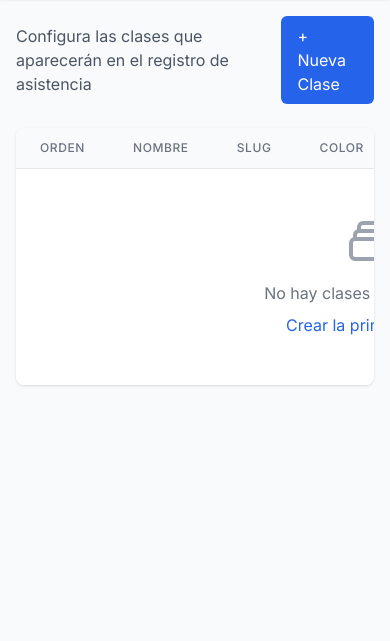
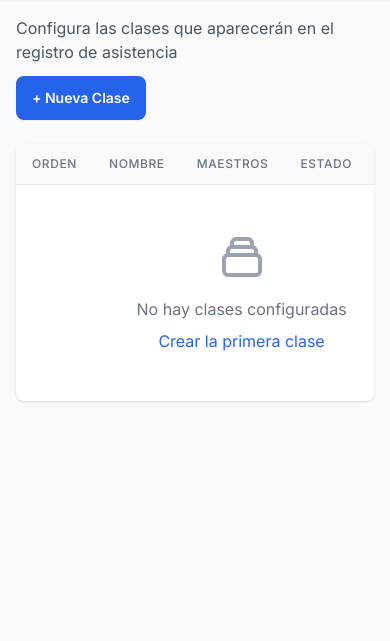
Before and after one commit to 1KATZUNO/IBBLA, a Laravel app: page /admin/clases in a window 390 px wide. Shown: the part 49-690 px from the top of the page. Run offline with Laravel 12, Linux system fonts and the light colour scheme; a user stored in the database is signed in; data comes from the database, SQL or seed files in the repository; data that the repository does not hold is empty; style sheets or scripts are compiled from the project's sources.

Commit message:
Cultos, clases, usuarios y servidores: botones comunes de 44 px y tablas que caben en tablet
Revision de usabilidad tablet a PC en las pantallas de administracion:
- Editar/Ver/Eliminar de cada fila eran enlaces de texto de 14 px; pasan a botones
  de 44 px con el mismo color en toda la app (azul editar, verde ver, rojo
  eliminar). Crear/Guardar usan el boton primario y Cancelar/Volver el secundario.
- En 768 y 1024 px las tablas de cultos (Hora, Asistencia), clases (slug y codigo
  de color) y usuarios (fecha de registro) empujaban Acciones fuera de la tarjeta;
  esas columnas se muestran desde 1280 px (en clases queda un punto de color junto
  al nombre) y el padding de celdas baja a 16 px. El reporte de servidores cabe con
  el mismo ajuste y su boton PDF tiene area tactil.
- Los modales de eliminar median 384 px fijos: ahora son fluidos con margen en
  pantallas angostas y la X de cerrar tiene 44 px.
- Eliminar clase/usuario/culto pasaba el nombre entre comillas simples al onclick
  (se rompia con apostrofes): ahora va con @js.
- Las casillas de clases (tiene maestros, activa) tienen la etiqueta de 44 px.

```diff
--- a/resources/views/admin/clases/index.blade.php
+++ b/resources/views/admin/clases/index.blade.php
@@ -5,62 +5,65 @@
 
 @section('content')
 <div class="max-w-6xl mx-auto">
-    <div class="mb-6 flex justify-between items-center">
+    <div class="mb-6 flex flex-wrap justify-between items-center gap-3">
         <p class="text-gray-600">Configura las clases que aparecerán en el registro de asistencia</p>
-        <a href="{{ route('admin.clases.create') }}" class="px-4 py-2 bg-blue-600 text-white rounded-md hover:bg-blue-700">
+        <a href="{{ route('admin.clases.create') }}" class="btn-primary">
             + Nueva Clase
         </a>
     </div>
 
     <div class="bg-white rounded-lg shadow overflow-hidden">
-        <div class="overflow-x-auto">
+        <div class="table-scroll">
         <table class="min-w-full divide-y divide-gray-200">
             <thead class="bg-gray-50">
                 <tr>
-                    <th class="px-6 py-3 text-left text-xs font-medium text-gray-500 uppercase tracking-wider">Orden</th>
-                    <th class="px-6 py-3 text-left text-xs font-medium text-gray-500 uppercase tracking-wider">Nombre</th>
-                    <th class="px-6 py-3 text-left text-xs font-medium text-gray-500 uppercase tracking-wider">Slug</th>
-                    <th class="px-6 py-3 text-left text-xs font-medium text-gray-500 uppercase tracking-wider">Color</th>
-                    <th class="px-6 py-3 text-left text-xs font-medium text-gray-500 uppercase tracking-wider">Maestros</th>
-                    <th class="px-6 py-3 text-left text-xs font-medium text-gray-500 uppercase tracking-wider">Estado</th>
-                    <th class="px-6 py-3 text-right text-xs font-medium text-gray-500 uppercase tracking-wider">Acciones</th>
+                    <th class="px-4 py-3 text-left text-xs font-medium text-gray-500 uppercase tracking-wider">Orden</th>
+                    <th class="px-4 py-3 text-left text-xs font-medium text-gray-500 uppercase tracking-wider">Nombre</th>
+                    <th class="px-4 py-3 text-left text-xs font-medium text-gray-500 uppercase tracking-wider hidden xl:table-cell">Slug</th>
+                    <th class="px-4 py-3 text-left text-xs font-medium text-gray-500 uppercase tracking-wider hidden xl:table-cell">Color</th>
+                    <th class="px-4 py-3 text-left text-xs font-medium text-gray-500 uppercase tracking-wider">Maestros</th>
+                    <th class="px-4 py-3 text-left text-xs font-medium text-gray-500 uppercase tracking-wider">Estado</th>
+                    <th class="px-4 py-3 text-right text-xs font-medium text-gray-500 uppercase tracking-wider">Acciones</th>
                 </tr>
             </thead>
             <tbody class="bg-white divide-y divide-gray-200">
                 @forelse($clases as $clase)
                 <tr>
-                    <td class="px-6 py-4 whitespace-nowrap text-sm font-medium text-gray-900">
+                    <td class="px-4 py-3 whitespace-nowrap text-sm font-medium text-gray-900">
                         {{ $clase->orden }}
                     </td>
-                    <td class="px-6 py-4 whitespace-nowrap text-sm text-gray-900">
-                        {{ $clase->nombre }}
+                    <td class="px-4 py-3 whitespace-nowrap text-sm text-gray-900">
+                        <span class="inline-flex items-center gap-2">
+                            <span class="w-3 h-3 rounded-full flex-shrink-0 xl:hidden" style="background-color: {{ $clase->color }}" aria-hidden="true"></span>
+                            {{ $clase->nombre }}
+                        </span>
                     </td>
-                    <td class="px-6 py-4 whitespace-nowrap text-sm text-gray-500 font-mono">
+                    <td class="px-4 py-3 whitespace-nowrap text-sm text-gray-500 font-mono hidden xl:table-cell">
                         {{ $clase->slug }}
                     </td>
-                    <td class="px-6 py-4 whitespace-nowrap text-sm">
+                    <td class="px-4 py-3 whitespace-nowrap text-sm hidden xl:table-cell">
                         <div class="flex items-center gap-2">
                             <div class="w-8 h-8 rounded" style="background-color: {{ $clase->color }}"></div>
                             <span class="text-gray-600">{{ $clase->color }}</span>
                         </div>
                     </td>
-                    <td class="px-6 py-4 whitespace-nowrap text-sm">
+                    <td class="px-4 py-3 whitespace-nowrap text-sm">
                         @if($clase->tiene_maestros)
                             <span class="px-2 py-1 text-xs font-semibold rounded-full bg-green-100 text-green-800">Sí</span>
                         @else
                             <span class="px-2 py-1 text-xs font-semibold rounded-full bg-gray-100 text-gray-800">No</span>
                         @endif
                     </td>
-                    <td class="px-6 py-4 whitespace-nowrap text-sm">
+                    <td class="px-4 py-3 whitespace-nowrap text-sm">
                         @if($clase->activa)
                             <span class="px-2 py-1 text-xs font-semibold rounded-full bg-green-100 text-green-800">Activa</span>
                         @else
                             <span class="px-2 py-1 text-xs font-semibold rounded-full bg-red-100 text-red-800">Inactiva</span>
                         @endif
                     </td>
-                    <td class="px-6 py-4 whitespace-nowrap text-right text-sm font-medium">
-                        <a href="{{ route('admin.clases.edit', $clase) }}" class="text-blue-600 hover:text-blue-900 mr-3">Editar</a>
-                        <button type="button" onclick="mostrarModalEliminar({{ $clase->id }}, '{{ $clase->nombre }}')" class="text-red-600 hover:text-red-900">
+                    <td class="px-4 py-2 whitespace-nowrap text-right text-sm font-medium">
+                        <a href="{{ route('admin.clases.edit', $clase) }}" class="btn-row text-blue-700 hover:bg-blue-50">Editar</a>
+                        <button type="button" onclick="mostrarModalEliminar({{ $clase->id }}, @js($clase->nombre))" class="btn-row text-red-700 hover:bg-red-50">
                             Eliminar
                         </button>
                         <form id="form-eliminar-{{ $clase->id }}" action="{{ route('admin.clases.destroy', $clase) }}" method="POST" class="hidden">
@@ -88,11 +91,11 @@
 
 <!-- Modal: Confirmar Eliminación -->
 <div id="modalEliminar" class="hidden fixed inset-0 bg-gray-600 bg-opacity-50 overflow-y-auto h-full w-full z-50">
-    <div class="relative top-20 mx-auto p-5 border w-96 shadow-lg rounded-md bg-white">
+    <div class="relative top-4 sm:top-20 mx-4 sm:mx-auto p-5 border w-auto sm:w-full max-w-md shadow-lg rounded-md bg-white">
         <div class="mt-3">
             <div class="flex items-center justify-between mb-4">
                 <h3 class="text-lg font-semibold text-red-900">⚠️ Eliminar Clase</h3>
-                <button onclick="cerrarModalEliminar()" class="text-gray-400 hover:text-gray-600">
+                <button type="button" onclick="cerrarModalEliminar()" class="btn-icon" aria-label="Cerrar">
                     <svg class="w-6 h-6" fill="none" stroke="currentColor" viewBox="0 0 24 24">
                         <path stroke-linecap="round" stroke-linejoin="round" stroke-width="2" d="M6 18L18 6M6 6l12 12"></path>
                     </svg>
@@ -111,12 +114,12 @@
             <div class="flex justify-end gap-3">
                 <button type="button"
                         onclick="cerrarModalEliminar()"
-                        class="px-4 py-2 border border-gray-300 rounded-md text-gray-700 hover:bg-gray-50">
+                        class="btn-secondary">
                     Cancelar
                 </button>
                 <button type="button"
                         onclick="confirmarEliminacion()"
-                        class="px-4 py-2 bg-red-600 text-white rounded-md hover:bg-red-700">
+                        class="btn-danger">
                     Sí, Eliminar
                 </button>
             </div>
--- a/resources/views/admin/servidores/index.blade.php
+++ b/resources/views/admin/servidores/index.blade.php
@@ -88,7 +88,7 @@
                     @endforeach
                 </select>
             </div>
-            <button type="submit" class="px-6 py-2 bg-blue-600 text-white rounded-md hover:bg-blue-700 transition-colors">
+            <button type="submit" class="btn-primary">
                 Ver Asistencia
             </button>
         </form>
@@ -104,7 +104,7 @@
                 @endif
             </h3>
         </div>
-        <div class="overflow-x-auto">
+        <div class="table-scroll">
             <table class="min-w-full divide-y divide-gray-200">
                 <thead class="bg-gray-50">
                     <tr>
--- a/resources/views/admin/usuarios/create.blade.php
+++ b/resources/views/admin/usuarios/create.blade.php
@@ -66,10 +66,10 @@
                         </div>
 
                         <div class="flex items-center justify-end mt-6 gap-4">
-                            <a href="{{ route('usuarios.index') }}" class="px-4 py-2 border border-gray-300 rounded-lg text-gray-700 hover:bg-gray-50 font-medium transition-colors">
+                            <a href="{{ route('usuarios.index') }}" class="btn-secondary">
                                 Cancelar
                             </a>
-                            <button type="submit" class="px-4 py-2 bg-blue-600 hover:bg-blue-700 text-white rounded-lg font-medium transition-colors">
+                            <button type="submit" class="btn-primary">
                                 Crear Usuario
                             </button>
                         </div>
--- a/resources/views/admin/usuarios/edit.blade.php
+++ b/resources/views/admin/usuarios/edit.blade.php
@@ -73,10 +73,10 @@
                         </div>
 
                         <div class="flex items-center justify-end mt-6 gap-4">
-                            <a href="{{ route('usuarios.index') }}" class="px-4 py-2 border border-gray-300 rounded-lg text-gray-700 hover:bg-gray-50 font-medium transition-colors">
+                            <a href="{{ route('usuarios.index') }}" class="btn-secondary">
                                 Cancelar
                             </a>
-                            <button type="submit" class="px-4 py-2 bg-blue-600 hover:bg-blue-700 text-white rounded-lg font-medium transition-colors">
+                            <button type="submit" class="btn-primary">
                                 Actualizar Usuario
                             </button>
                         </div>
--- a/resources/views/cultos/create.blade.php
+++ b/resources/views/cultos/create.blade.php
@@ -52,10 +52,10 @@
             </div>
 
             <div class="mt-6 flex justify-end gap-3">
-                <a href="{{ route('cultos.index') }}" class="px-4 py-2 border border-gray-300 rounded-md text-gray-700 hover:bg-gray-50">
+                <a href="{{ route('cultos.index') }}" class="btn-secondary">
                     Cancelar
                 </a>
-                <button type="submit" class="px-4 py-2 bg-blue-600 text-white rounded-md hover:bg-blue-700">
+                <button type="submit" class="btn-primary">
                     Guardar Culto
                 </button>
             </div>
--- a/resources/views/cultos/edit.blade.php
+++ b/resources/views/cultos/edit.blade.php
@@ -55,10 +55,10 @@
             </div>
 
             <div class="mt-6 flex justify-end gap-3">
-                <a href="{{ route('cultos.index') }}" class="px-4 py-2 border border-gray-300 rounded-md text-gray-700 hover:bg-gray-50">
+                <a href="{{ route('cultos.index') }}" class="btn-secondary">
                     Cancelar
                 </a>
-                <button type="submit" class="px-4 py-2 bg-blue-600 text-white rounded-md hover:bg-blue-700">
+                <button type="submit" class="btn-primary">
                     Actualizar Culto
                 </button>
             </div>
```
Also changed, not shown: resources/views/admin/clases/create.blade.php (+4 -4 lines), resources/views/admin/clases/edit.blade.php (+6 -6 lines), resources/views/admin/servidores/reporte.blade.php (+18 -18 lines), resources/views/admin/usuarios/index.blade.php (+18 -18 lines), resources/views/cultos/index.blade.php (+22 -21 lines), 3 other files.
